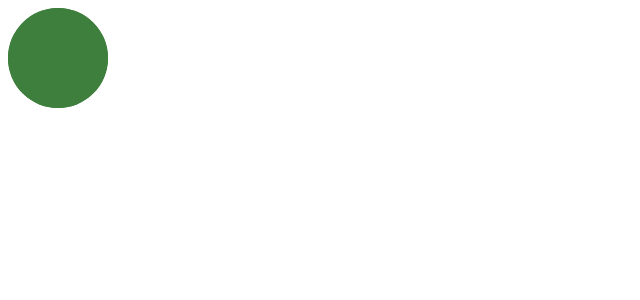
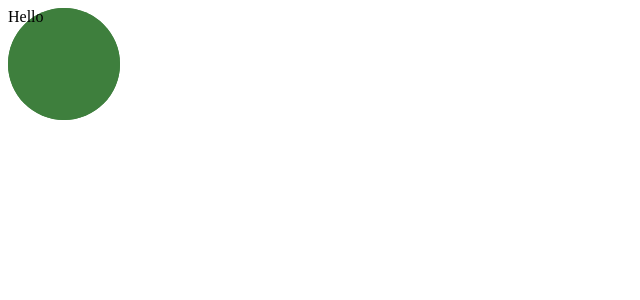
Before and after one commit to shahisachin917/Assignment1, a React (Create React App) app in the folder create-react-app/: page / in a window 1280 px wide. Shown: the top 300 px of the page, without its empty margins (0-640 px from the left). Built offline with nearby package versions, Linux system fonts and the light colour scheme.

Commit message:
css unit

```diff
--- a/create-react-app/src/App.css
+++ b/create-react-app/src/App.css
@@ -1,8 +1,8 @@
 @import url("https://fonts.googleapis.com/css2?family=Lobster:wght@400&display=swap");
 
 div {
-  width: 100px;
-  height: 100px;
+  width: 7em;
+  height: 7em;
   border-radius: 50%;
   background-color: hsl(119, 35%, 37%);
 }
--- a/create-react-app/src/App.js
+++ b/create-react-app/src/App.js
@@ -9,7 +9,7 @@ const App = function () {
 
   return (
     <>
-      <div></div>
+      <div>Hello</div>
     </>
   );
 };
```
